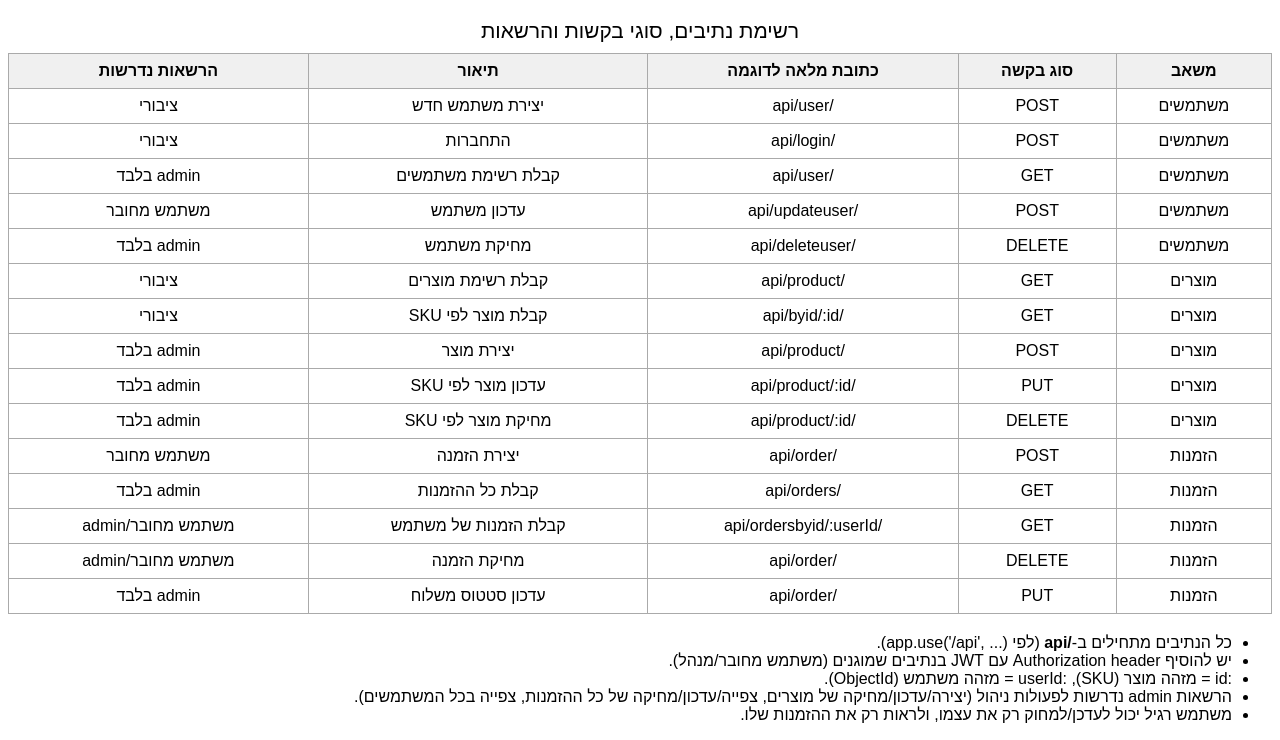
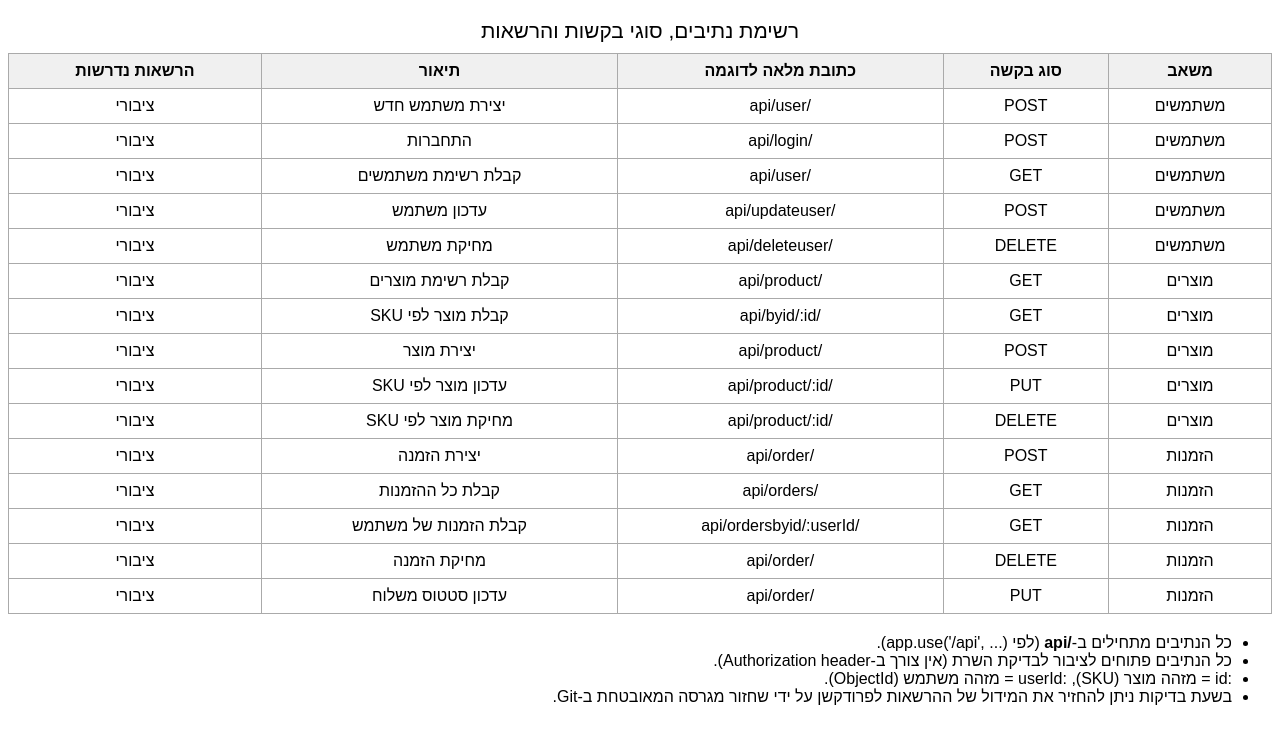
Before and after one commit to Tziporahi/Sharsherert_server, a website: page API_ENDPOINTS.html in a window 1280 px wide. Shown: the part 61-801 px from the top of the page. Drawn offline with Linux system fonts and the light colour scheme.

Commit message:
for_checking_without_middleware

```diff
--- a/API_ENDPOINTS.html
+++ b/API_ENDPOINTS.html
@@ -28,27 +28,26 @@
     <tbody>
       <tr><td>משתמשים</td><td>POST</td><td>/api/user</td><td>יצירת משתמש חדש</td><td>ציבורי</td></tr>
       <tr><td>משתמשים</td><td>POST</td><td>/api/login</td><td>התחברות</td><td>ציבורי</td></tr>
-      <tr><td>משתמשים</td><td>GET</td><td>/api/user</td><td>קבלת רשימת משתמשים</td><td>admin בלבד</td></tr>
-      <tr><td>משתמשים</td><td>POST</td><td>/api/updateuser</td><td>עדכון משתמש</td><td>משתמש מחובר</td></tr>
-      <tr><td>משתמשים</td><td>DELETE</td><td>/api/deleteuser</td><td>מחיקת משתמש</td><td>admin בלבד</td></tr>
+      <tr><td>משתמשים</td><td>GET</td><td>/api/user</td><td>קבלת רשימת משתמשים</td><td>ציבורי</td></tr>
+      <tr><td>משתמשים</td><td>POST</td><td>/api/updateuser</td><td>עדכון משתמש</td><td>ציבורי</td></tr>
+      <tr><td>משתמשים</td><td>DELETE</td><td>/api/deleteuser</td><td>מחיקת משתמש</td><td>ציבורי</td></tr>
       <tr><td>מוצרים</td><td>GET</td><td>/api/product</td><td>קבלת רשימת מוצרים</td><td>ציבורי</td></tr>
       <tr><td>מוצרים</td><td>GET</td><td>/api/byid/:id</td><td>קבלת מוצר לפי SKU</td><td>ציבורי</td></tr>
-      <tr><td>מוצרים</td><td>POST</td><td>/api/product</td><td>יצירת מוצר</td><td>admin בלבד</td></tr>
-      <tr><td>מוצרים</td><td>PUT</td><td>/api/product/:id</td><td>עדכון מוצר לפי SKU</td><td>admin בלבד</td></tr>
-      <tr><td>מוצרים</td><td>DELETE</td><td>/api/product/:id</td><td>מחיקת מוצר לפי SKU</td><td>admin בלבד</td></tr>
-      <tr><td>הזמנות</td><td>POST</td><td>/api/order</td><td>יצירת הזמנה</td><td>משתמש מחובר</td></tr>
-      <tr><td>הזמנות</td><td>GET</td><td>/api/orders</td><td>קבלת כל ההזמנות</td><td>admin בלבד</td></tr>
-      <tr><td>הזמנות</td><td>GET</td><td>/api/ordersbyid/:userId</td><td>קבלת הזמנות של משתמש</td><td>משתמש מחובר/admin</td></tr>
-      <tr><td>הזמנות</td><td>DELETE</td><td>/api/order</td><td>מחיקת הזמנה</td><td>משתמש מחובר/admin</td></tr>
-      <tr><td>הזמנות</td><td>PUT</td><td>/api/order</td><td>עדכון סטטוס משלוח</td><td>admin בלבד</td></tr>
+      <tr><td>מוצרים</td><td>POST</td><td>/api/product</td><td>יצירת מוצר</td><td>ציבורי</td></tr>
+      <tr><td>מוצרים</td><td>PUT</td><td>/api/product/:id</td><td>עדכון מוצר לפי SKU</td><td>ציבורי</td></tr>
+      <tr><td>מוצרים</td><td>DELETE</td><td>/api/product/:id</td><td>מחיקת מוצר לפי SKU</td><td>ציבורי</td></tr>
+      <tr><td>הזמנות</td><td>POST</td><td>/api/order</td><td>יצירת הזמנה</td><td>ציבורי</td></tr>
+      <tr><td>הזמנות</td><td>GET</td><td>/api/orders</td><td>קבלת כל ההזמנות</td><td>ציבורי</td></tr>
+      <tr><td>הזמנות</td><td>GET</td><td>/api/ordersbyid/:userId</td><td>קבלת הזמנות של משתמש</td><td>ציבורי</td></tr>
+      <tr><td>הזמנות</td><td>DELETE</td><td>/api/order</td><td>מחיקת הזמנה</td><td>ציבורי</td></tr>
+      <tr><td>הזמנות</td><td>PUT</td><td>/api/order</td><td>עדכון סטטוס משלוח</td><td>ציבורי</td></tr>
     </tbody>
   </table>
-  <ul>
+    <ul>
     <li>כל הנתיבים מתחילים ב-<b>/api</b> (לפי app.use('/api', ...)).</li>
-    <li>יש להוסיף Authorization header עם JWT בנתיבים שמוגנים (משתמש מחובר/מנהל).</li>
+    <li>כל הנתיבים פתוחים לציבור לבדיקת השרת (אין צורך ב-Authorization header).</li>
     <li>:id = מזהה מוצר (SKU), :userId = מזהה משתמש (ObjectId).</li>
-    <li>הרשאות admin נדרשות לפעולות ניהול (יצירה/עדכון/מחיקה של מוצרים, צפייה/עדכון/מחיקה של כל ההזמנות, צפייה בכל המשתמשים).</li>
-    <li>משתמש רגיל יכול לעדכן/למחוק רק את עצמו, ולראות רק את ההזמנות שלו.</li>
+    <li>בשעת בדיקות ניתן להחזיר את המידול של ההרשאות לפרודקשן על ידי שחזור מגרסה המאובטחת ב-Git.</li>
   </ul>
 </body>
 </html>
--- a/routes/user.js
+++ b/routes/user.js
@@ -1,13 +1,12 @@
 import express from 'express';
 import { createUser, login, getAllUsers, updateUser, deleteUser } from '../controllers/user.js';
-import { authenticateToken, requireAdmin } from '../middleware/auth.js';
 
 export const router = express.Router();
 
 router.get('/user', getAllUsers);
 router.post('/login', login);
 router.post('/user', createUser);
-router.post('/updateuser', authenticateToken, updateUser);
-router.delete('/deleteuser', authenticateToken, requireAdmin, deleteUser);
+router.post('/updateuser', updateUser);
+router.delete('/deleteuser', deleteUser);
 
 export default router;
```
